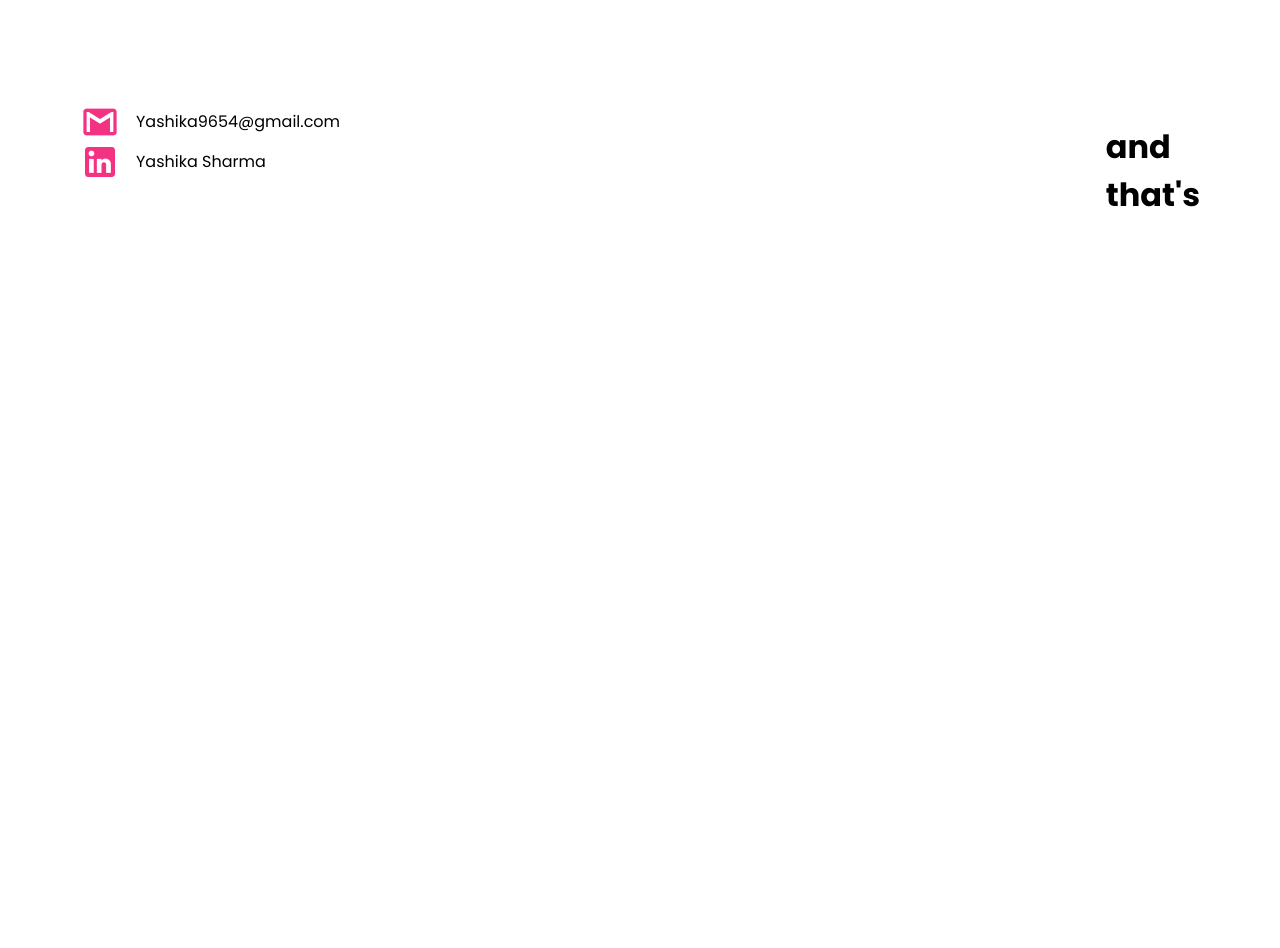
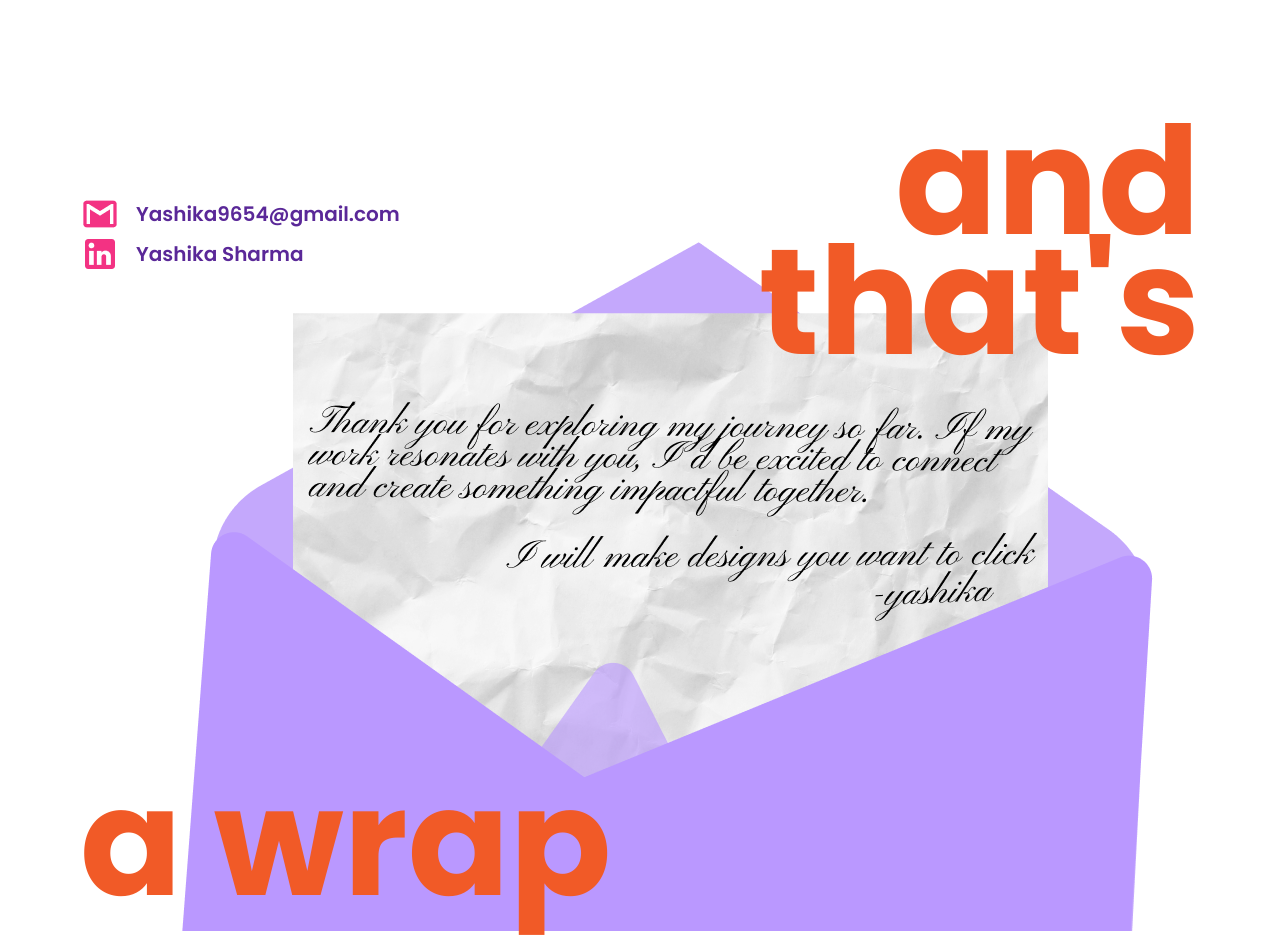
Before and after one commit to yashika0432/PORTFOLIO, a React (Create React App) app in the folder frontend/: page / in a window 1280 px wide. Shown: the part 3460-4408 px from the top of the page. Before the commit the page ends 3700 px from the top, so only its background shows below. Built offline with nearby package versions, Linux system fonts and the light colour scheme.

Commit message:
complete homepage

```diff
--- a/frontend/src/pages/contact.jsx
+++ b/frontend/src/pages/contact.jsx
@@ -20,6 +20,12 @@ function Contact() {
           </h1>
         </div>
       </div>
+      <div className="mid">
+        <img src="/env.png" alt=""></img>
+      </div>
+      <div className="heading2">
+        <h1>a wrap</h1>
+      </div>
     </div>
   );
 }
--- a/frontend/src/style/contact.css
+++ b/frontend/src/style/contact.css
@@ -1,8 +1,9 @@
 .endpart {
-  margin: 7rem 5rem;
+  margin: 0rem 5rem;
 }
 .upper {
   display: flex;
+  align-items: baseline;
   justify-content: space-between;
 }
 .contactlink {
@@ -14,7 +15,36 @@
   display: flex;
   gap: 1rem;
   align-items: center;
+  font-size: 20px;
+  color: #5a2898;
+  position: relative;
+  font-weight: 600;
+  z-index: 2;
 }
-.headings p {
+.heading1 h1 {
+  position: relative;
   font-size: 150px;
+  text-align: right;
+  line-height: 80%;
+  z-index: 2;
+  color: #f15a27;
 }
+.heading2 {
+  position: absolute;
+  z-index: 2;
+  margin-top: 25%;
+}
+.heading2 h1 {
+  margin: 0;
+  padding: 0;
+  font-size: 150px;
+  text-align: left;
+  line-height: 80%;
+  color: #f15a27;
+}
+.mid {
+  position: absolute;
+  margin-top: -280px;
+  justify-content: center;
+  z-index: 1;
+}
```
